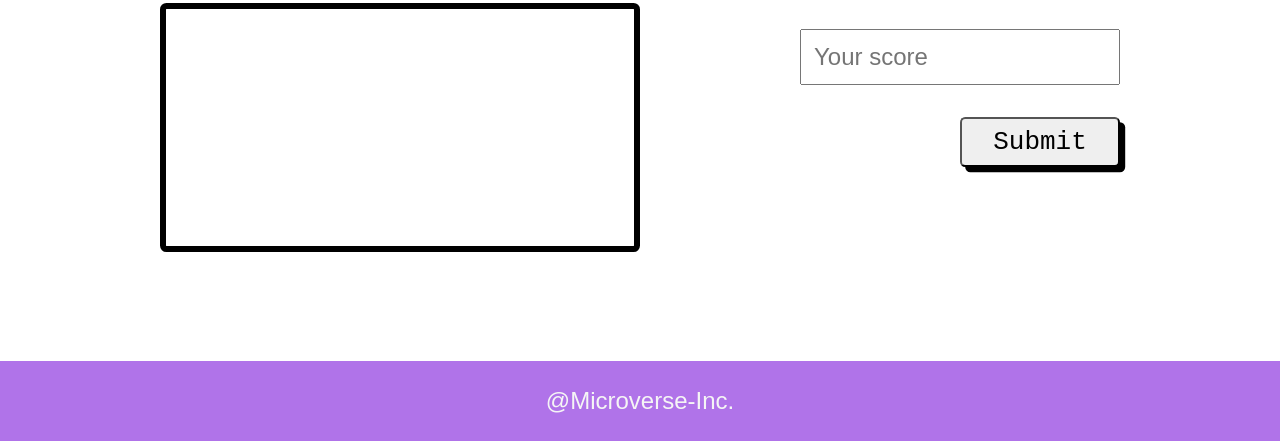
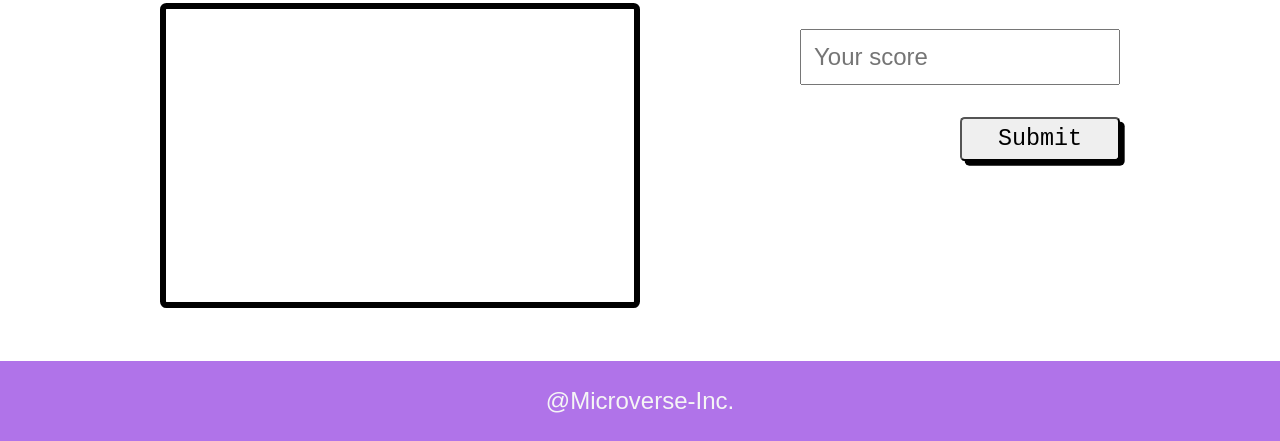
Before and after one commit to yigitm/leaderboard, a website built with webpack: page src/index.html in a window 1280 px wide. Shown: the part 359-800 px from the top of the page. Built offline with nearby package versions, Linux system fonts and the light colour scheme.

Commit message:
Change button font size & ol height

```diff
--- a/src/style.css
+++ b/src/style.css
@@ -54,7 +54,7 @@ ol {
   border: 0.2em solid black;
   overflow: scroll;
   font-size: 2rem;
-  height: 35%;
+  height: 35vh;
 }
 
 ol li:nth-child(even) {
@@ -74,7 +74,7 @@ input {
 
 button {
   padding: 0.3em;
-  font-size: 2em;
+  font-size: 1.8em;
   box-shadow: 0.2em 0.2em;
 }
 
```
